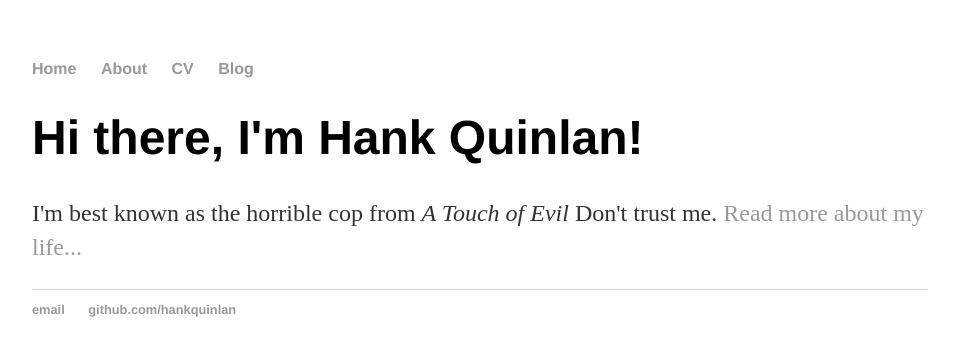
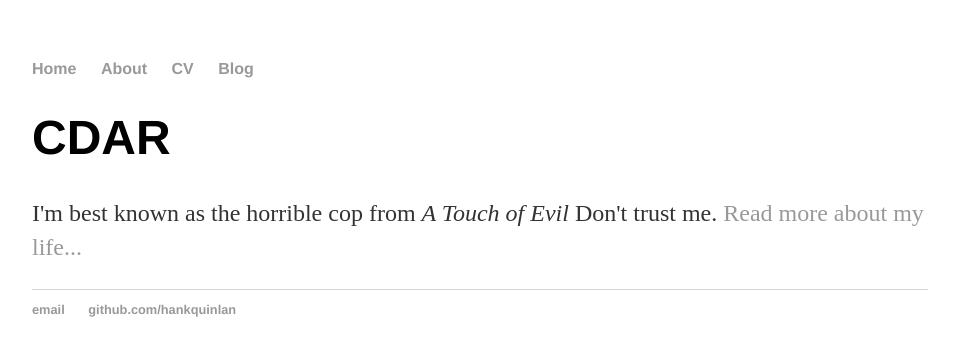
Before and after one commit to repub/DLC_statistical_guides, a Jekyll site: the page built from index.html, in a window 1280 px wide. Shown: the top 356 px of the page, without its empty margins (160-1115 px from the left). Built offline with Jekyll 4.4.1, drawn with Linux system fonts in a browser that asks for light colours.

Commit message:
Update index.html

```diff
--- a/index.html
+++ b/index.html
@@ -1,30 +1,8 @@
-<!DOCTYPE html>
-<html>
-	<head>
-		<title>Hank Quinlan, Horrible Cop</title>
-		<!-- link to main stylesheet -->
-		<link rel="stylesheet" type="text/css" href="/css/main.css">
-	</head>
-	<body>
-		<nav>
-    		<ul>
-        		<li><a href="/">Home</a></li>
-	        	<li><a href="/about">About</a></li>
-        		<li><a href="/cv">CV</a></li>
-        		<li><a href="/blog">Blog</a></li>
-    		</ul>
-		</nav>
-		<div class="container">
-    		<div class="blurb">
-        		<h1>Hi there, I'm Hank Quinlan!</h1>
-				<p>I'm best known as the horrible cop from <em>A Touch of Evil</em> Don't trust me. <a href="/about">Read more about my life...</a></p>
-    		</div><!-- /.blurb -->
-		</div><!-- /.container -->
-		<footer>
-    		<ul>
-        		<li><a href="mailto:hankquinlanhub@gmail.com">email</a></li>
-        		<li><a href="https://github.com/hankquinlan">github.com/hankquinlan</a></li>
-			</ul>
-		</footer>
-	</body>
-</html>
+---
+layout: default
+title: Tyler Garner, CDAR
+---
+<div class="blurb">
+	<h1>CDAR</h1>
+	<p>I'm best known as the horrible cop from <em>A Touch of Evil</em> Don't trust me. <a href="/about">Read more about my life...</a></p>
+</div><!-- /.blurb -->
```
